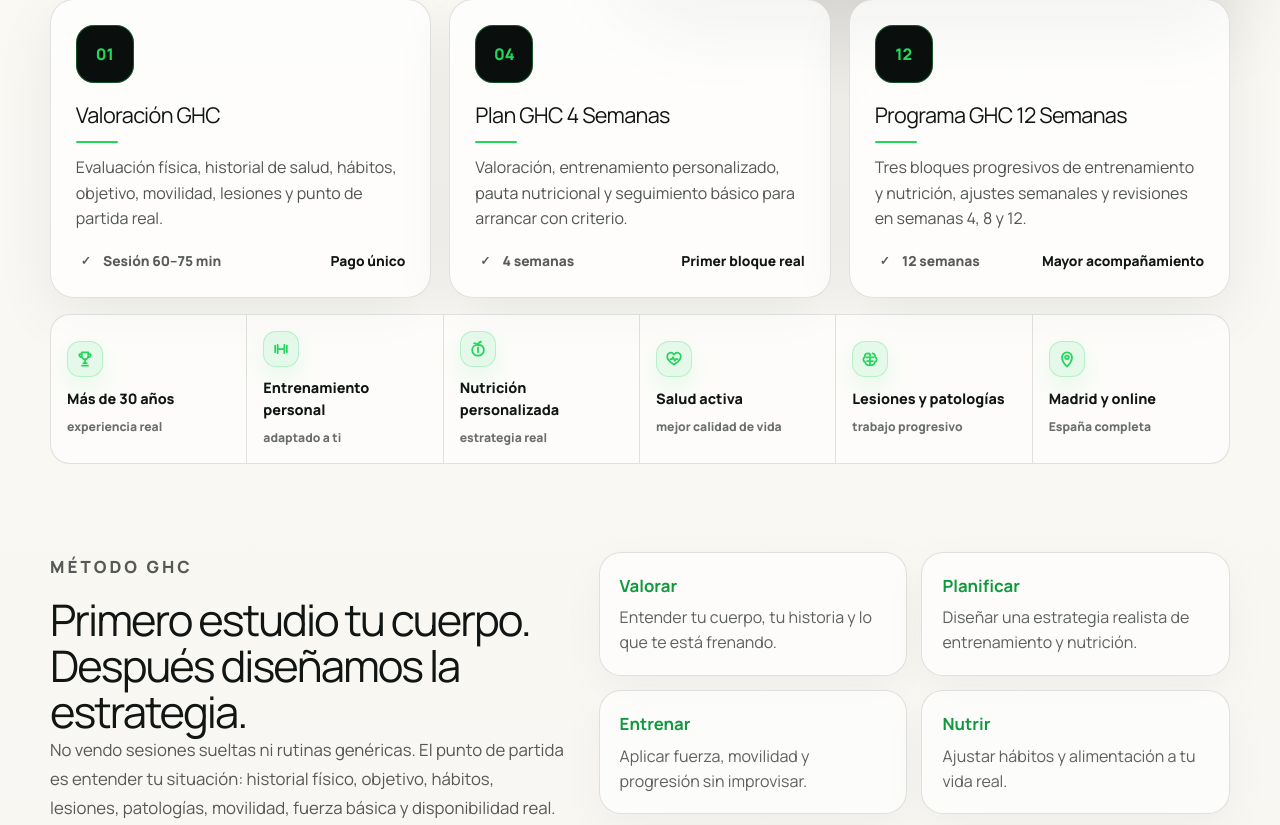
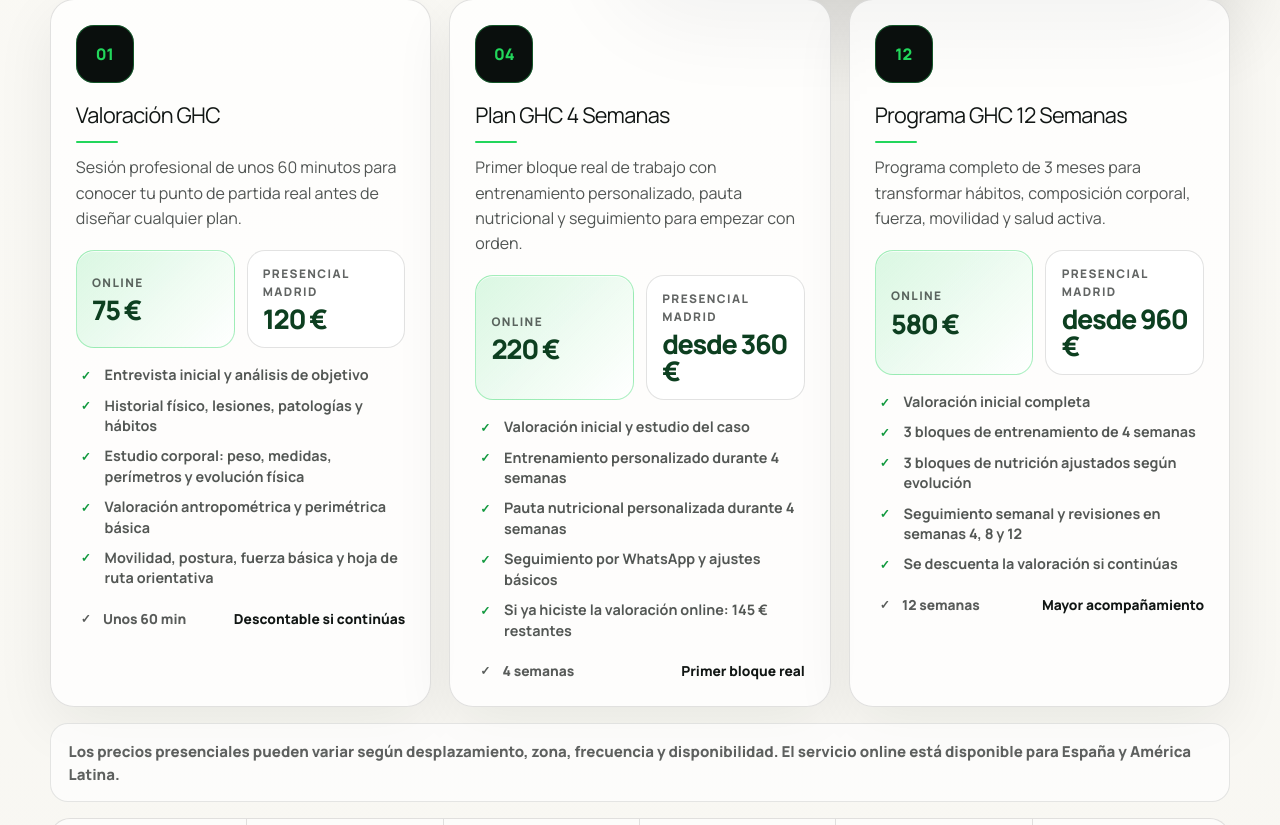
Before and after one commit to albypersonaltrainer-arch/ghc-training-landing, a Next.js app: page / in a window 1280 px wide. Shown: the part 875-1700 px from the top of the page. Built offline with nearby package versions, Linux system fonts and the light colour scheme; no server answers.

Commit message:
Add files via upload

```diff
--- a/app/globals.css
+++ b/app/globals.css
@@ -194,6 +194,7 @@ a { color: inherit; text-decoration: none; }
 .ghc-hero-image { object-fit: cover; object-position: center; }
 
 .ghc-services-grid,
+.ghc-services-note,
 .ghc-authority-strip,
 .ghc-split-section,
 .ghc-modalities-section,
@@ -214,7 +215,7 @@ a { color: inherit; text-decoration: none; }
   margin-top: -1rem;
 }
 .ghc-service-card {
-  min-height: 245px;
+  min-height: 430px;
   padding: 1.55rem;
   border: 1px solid var(--ghc-border);
   border-radius: 24px;
@@ -244,6 +245,76 @@ a { color: inherit; text-decoration: none; }
   border-radius: 999px;
 }
 .ghc-service-card p { margin: 0; color: rgba(17,22,20,.73); line-height: 1.58; }
+.ghc-service-pricing {
+  display: grid;
+  grid-template-columns: 1fr 1fr;
+  gap: .75rem;
+  margin: 1.15rem 0 1.05rem;
+}
+.ghc-price-pill {
+  min-height: 86px;
+  display: grid;
+  align-content: center;
+  gap: .35rem;
+  padding: .9rem .95rem;
+  border: 1px solid rgba(17,22,20,.12);
+  border-radius: 18px;
+  background: rgba(255,255,255,.78);
+  box-shadow: inset 0 1px 0 rgba(255,255,255,.7);
+}
+.ghc-price-pill-primary {
+  border-color: rgba(34,214,91,.36);
+  background: linear-gradient(135deg, rgba(34,214,91,.16), rgba(255,255,255,.86));
+}
+.ghc-price-pill span {
+  color: rgba(17,22,20,.66);
+  font-size: .74rem;
+  font-weight: 950;
+  letter-spacing: .12em;
+  text-transform: uppercase;
+}
+.ghc-price-pill strong {
+  color: #0d3f20;
+  font-size: clamp(1.35rem, 2.1vw, 1.82rem);
+  font-weight: 1000;
+  letter-spacing: -.05em;
+  line-height: 1;
+}
+@media (max-width: 560px) {
+  .ghc-service-pricing {
+    grid-template-columns: 1fr;
+  }
+}
+.ghc-service-includes {
+  display: grid;
+  gap: .62rem;
+  margin: 0;
+  padding: 0;
+  list-style: none;
+}
+.ghc-service-includes li {
+  display: grid;
+  grid-template-columns: auto 1fr;
+  gap: .55rem;
+  align-items: start;
+  color: rgba(17,22,20,.72);
+  font-size: .9rem;
+  line-height: 1.42;
+  font-weight: 700;
+}
+.ghc-services-note {
+  width: min(1180px, calc(100% - 32px));
+  margin: 1rem auto 0;
+  padding: .95rem 1.1rem;
+  border: 1px solid rgba(17,22,20,.10);
+  border-radius: 18px;
+  background: rgba(255,255,255,.62);
+  color: rgba(17,22,20,.68);
+  font-size: .94rem;
+  font-weight: 800;
+  line-height: 1.55;
+}
+
 .ghc-card-footer {
   display: flex;
   align-items: center;
--- a/app/page.tsx
+++ b/app/page.tsx
@@ -12,21 +12,54 @@ const services = [
   {
     icon: "01",
     title: "Valoración GHC",
-    text: "Evaluación física, historial de salud, hábitos, objetivo, movilidad, lesiones y punto de partida real.",
-    meta: "Sesión 60–75 min",
-    note: "Pago único",
+    text: "Sesión profesional de unos 60 minutos para conocer tu punto de partida real antes de diseñar cualquier plan.",
+    onlineLabel: "Online",
+    onlineAmount: "75 €",
+    presencialLabel: "Presencial Madrid",
+    presencialAmount: "120 €",
+    includes: [
+      "Entrevista inicial y análisis de objetivo",
+      "Historial físico, lesiones, patologías y hábitos",
+      "Estudio corporal: peso, medidas, perímetros y evolución física",
+      "Valoración antropométrica y perimétrica básica",
+      "Movilidad, postura, fuerza básica y hoja de ruta orientativa",
+    ],
+    meta: "Unos 60 min",
+    note: "Descontable si continúas",
   },
   {
     icon: "04",
     title: "Plan GHC 4 Semanas",
-    text: "Valoración, entrenamiento personalizado, pauta nutricional y seguimiento básico para arrancar con criterio.",
+    text: "Primer bloque real de trabajo con entrenamiento personalizado, pauta nutricional y seguimiento para empezar con orden.",
+    onlineLabel: "Online",
+    onlineAmount: "220 €",
+    presencialLabel: "Presencial Madrid",
+    presencialAmount: "desde 360 €",
+    includes: [
+      "Valoración inicial y estudio del caso",
+      "Entrenamiento personalizado durante 4 semanas",
+      "Pauta nutricional personalizada durante 4 semanas",
+      "Seguimiento por WhatsApp y ajustes básicos",
+      "Si ya hiciste la valoración online: 145 € restantes",
+    ],
     meta: "4 semanas",
     note: "Primer bloque real",
   },
   {
     icon: "12",
     title: "Programa GHC 12 Semanas",
-    text: "Tres bloques progresivos de entrenamiento y nutrición, ajustes semanales y revisiones en semanas 4, 8 y 12.",
+    text: "Programa completo de 3 meses para transformar hábitos, composición corporal, fuerza, movilidad y salud activa.",
+    onlineLabel: "Online",
+    onlineAmount: "580 €",
+    presencialLabel: "Presencial Madrid",
+    presencialAmount: "desde 960 €",
+    includes: [
+      "Valoración inicial completa",
+      "3 bloques de entrenamiento de 4 semanas",
+      "3 bloques de nutrición ajustados según evolución",
+      "Seguimiento semanal y revisiones en semanas 4, 8 y 12",
+      "Se descuenta la valoración si continúas",
+    ],
     meta: "12 semanas",
     note: "Mayor acompañamiento",
   },
@@ -267,6 +300,27 @@ export default function Home() {
             <div className="ghc-card-icon">{service.icon}</div>
             <h2>{service.title}</h2>
             <p>{service.text}</p>
+
+            <div className="ghc-service-pricing" aria-label={`Precios de ${service.title}`}>
+              <div className="ghc-price-pill ghc-price-pill-primary">
+                <span>{service.onlineLabel}</span>
+                <strong>{service.onlineAmount}</strong>
+              </div>
+              <div className="ghc-price-pill">
+                <span>{service.presencialLabel}</span>
+                <strong>{service.presencialAmount}</strong>
+              </div>
+            </div>
+
+            <ul className="ghc-service-includes">
+              {service.includes.map((item) => (
+                <li key={item}>
+                  <CheckIcon />
+                  <span>{item}</span>
+                </li>
+              ))}
+            </ul>
+
             <div className="ghc-card-footer">
               <span><CheckIcon /> {service.meta}</span>
               <strong>{service.note}</strong>
@@ -274,6 +328,10 @@ export default function Home() {
           </article>
         ))}
       </section>
+
+      <p className="ghc-services-note">
+        Los precios presenciales pueden variar según desplazamiento, zona, frecuencia y disponibilidad. El servicio online está disponible para España y América Latina.
+      </p>
 
       <section className="ghc-authority-strip" aria-label="Autoridad y especialidades">
         {authorityItems.map((item) => (
```
